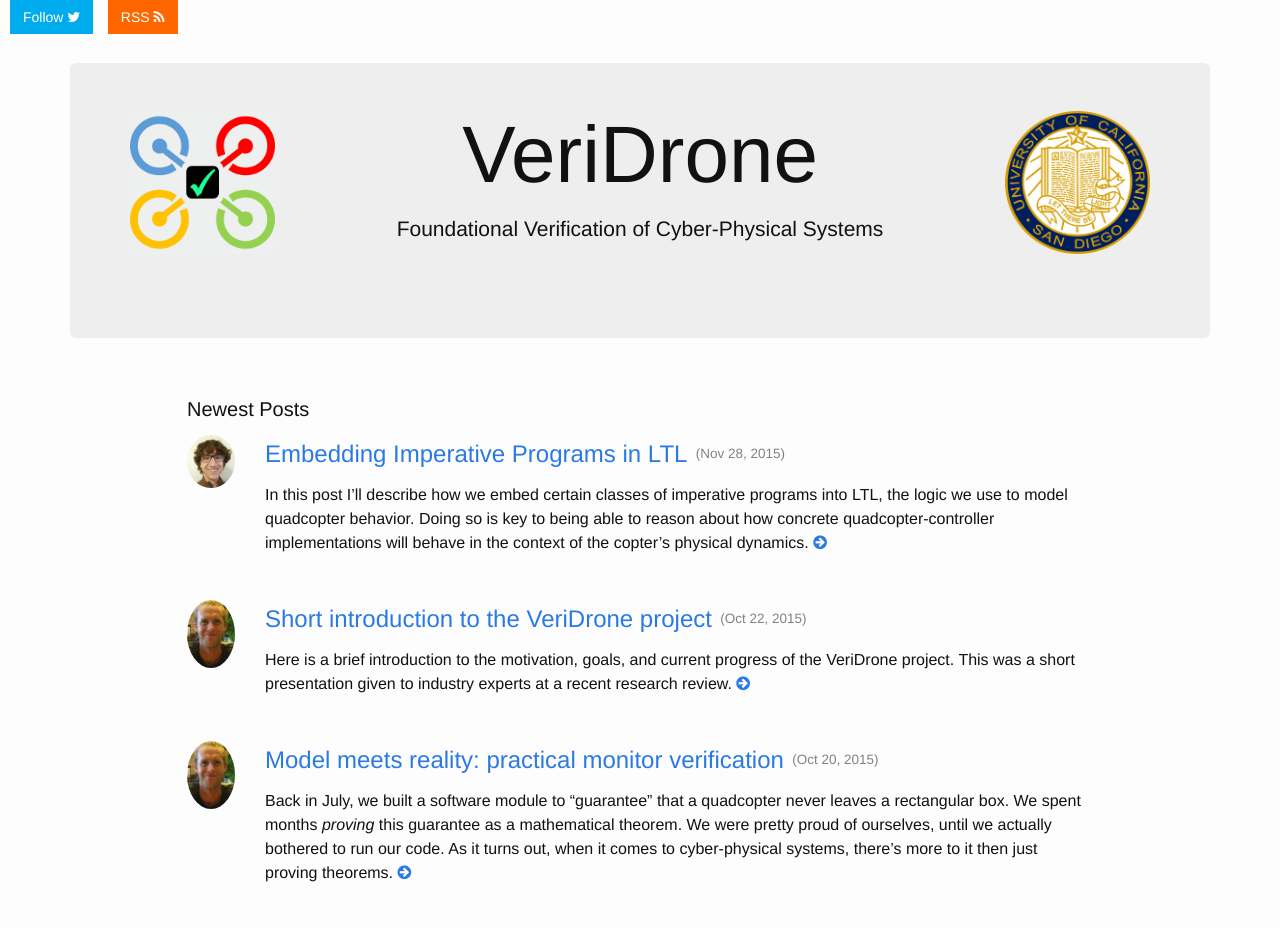
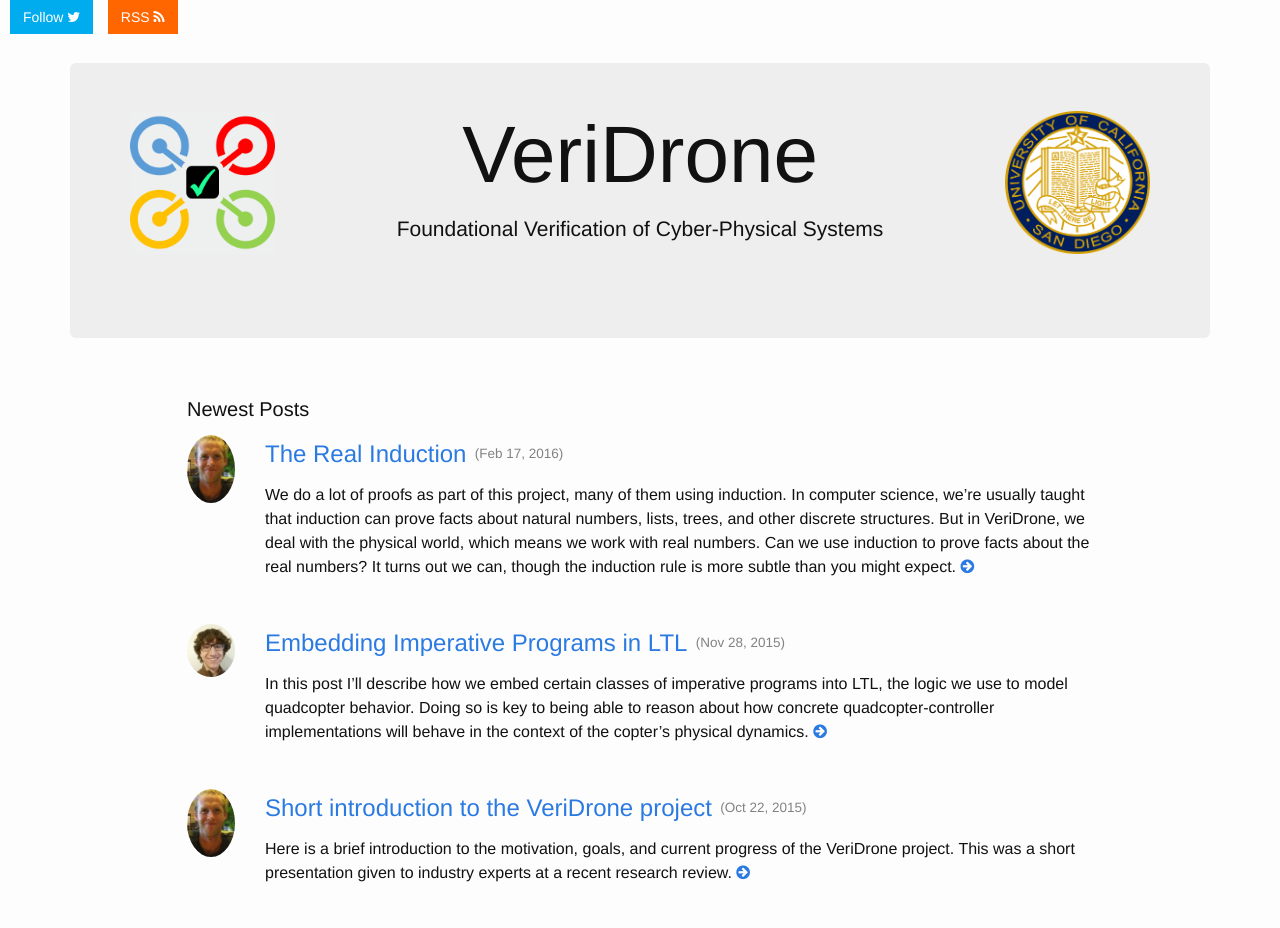
Before and after one commit to UCSD-PL/veridrone, a Jekyll site: the page built from index.html, in a window 1280 px wide. Shown: the top 928 px of the page. Built offline with Jekyll 4.4.1, drawn with Linux system fonts in a browser that asks for light colours; nearby versions of some CDN libraries.

Commit message:
New blog post.

```diff
--- a/_includes/head.html
+++ b/_includes/head.html
@@ -7,7 +7,9 @@
   <meta name="description" content="{% if page.excerpt %}{{ page.excerpt | strip_html | strip_newlines | truncate: 160 }}{% else %}{{ site.description }}{% endif %}">
 
   <!-- MathJax -->
-  <script src="http://cdn.mathjax.org/mathjax/latest/MathJax.js?config=TeX-AMS_HTML" type="text/javascript"></script>
+  <script type="text/javascript" async
+	  src="https://cdn.mathjax.org/mathjax/latest/MathJax.js?config=TeX-MML-AM_CHTML">
+  </script>
 
   <!-- Bootstrap -->
   <link rel="stylesheet" href="http://maxcdn.bootstrapcdn.com/bootstrap/3.3.5/css/bootstrap.min.css">
--- /dev/null
+++ b/_posts/2016-02-17-real-induction.markdown
@@ -0,0 +1,160 @@
+---
+layout: post
+title:  "The Real Induction"
+date:   2016-02-17 11:32:17
+author: daricket
+categories: induction
+---
+
+We do a lot of proofs as part of this project, many of them using
+induction. In computer science, we're usually taught that induction can
+prove facts about natural numbers, lists, trees, and other discrete
+structures. But in VeriDrone, we deal with the physical world, which means
+we work with real numbers. Can we use induction to prove facts about the
+real numbers? It turns out we can, though the induction rule is more subtle
+than you might expect.
+
+### "Normal" Induction
+
+Let's say you want to prove a property $$P$$ of natural numbers. Induction
+says that you can prove $$P$$ holds on *all* natural numbers if you can
+prove
+
+- $$P$$ holds on 0 and
+- For any $$n$$, if $$P$$ holds on $$n$$, then $$P$$ holds on $$n+1$$.
+
+Intuitively, this process resembles dominoes. We prove a fact for (knock
+over) the first element, and then use the inductive step to repeatedly
+prove the fact for (knock over) the next element.
+
+![]({{ site.baseurl }}/images/dominoes.jpeg)
+
+Now suppose we want to prove some other property $$Q$$ using induction, but
+$$Q$$ is a property of *real* numbers. Attempting to apply the same
+induction principle, we can prove that $$Q$$ holds on all non-negative real
+numbers if we can prove
+
+- $$Q$$ holds on 0 and
+- For any $$x \geq 0$$, if $$Q$$ holds on $$x$$, then $$Q$$ holds on ???
+
+It's not really clear how to complete the inductive step. What is the
+"next" real number after $$x$$? The real numbers are dense, which says that
+for any two real numbers that aren't the same, there's another real number
+between them. This means that there isn't really a notion of a next element
+in the reals, as there is for natural numbers, lists, trees, and all the
+other structures we normally perform induction on. Real numbers are not
+like dominoes.
+
+### Making it real
+
+While there isn't a next real number, we could consider the "next" element
+to be a non-empty interval of real numbers. Following this reasoning, the
+inductive step for real numbers would require one to prove
+
+- For any $$x \geq 0$$, if $$Q$$ holds on $$x$$, then $$Q$$ holds on all $$y \in [x,z)$$ for some $$z > x$$
+
+Unfortunately, this isn't quite sufficient. The problem is that we can
+continue to take positive steps forward without ever covering all the real
+numbers. That is, we might only prove $$Q$$ for all real numbers less than
+some bound:
+
+![]({{ site.baseurl }}/images/Zeno_Dichotomy_Paradox.png)
+
+There are a couple ways to resolve this issue. One is to ensure that each
+step is always at least as large as some positive constant. However, we'll
+take an alternate approach. In this approach, we'll make sure that if we
+prove $$Q$$ for all numbers less than some bound, then we prove it for that
+bound as well. Formally, this means we need a second inductive step:
+
+- For any $$x \geq 0$$, if $$Q$$ holds on all $$y \in [0,x)$$, then $$Q$$ holds on $$x$$
+
+To summarize, the full induction theorem states that we can prove that our
+friend $$Q$$ holds on all non-negative real numbers if we can prove:
+
+
+<ol type="I">
+  <li><script type="math/tex">Q</script> holds on 0</li>
+  <li>For any <script type="math/tex">x \geq 0</script>, if <script type="math/tex">Q</script> holds on all <script type="math/tex">y \in [0,x]</script>, then <script type="math/tex">Q</script> holds on all <script type="math/tex">y \in [x,z)</script> for some <script type="math/tex">z > x</script></li>
+  <li>For any <script type="math/tex">x \geq 0</script>, if <script type="math/tex">Q</script> holds on all <script type="math/tex">y \in [0,x)</script>, then <script type="math/tex">Q</script> holds on <script type="math/tex">x</script></li>
+</ol>
+
+Note that we've weakened the first inductive step by assuming that $$Q$$
+holds on all $$y \in [0,x]$$. This is possible for discrete induction as
+well.
+
+The proof of real induction proceeds by contradiction. We construct the set
+of all elements not satisfying $$Q$$ and rely on the fact that such a set
+has a greatest lower bound. If the greatest lower bound satisfies $$Q$$
+then this contradicts the first inductive step, and if it does not satisfy
+$$Q$$, then this contradicts the second inductive step.
+
+The following is a more formal proof, following the proof style from [this
+paper](http://research.microsoft.com/en-us/um/people/lamport/pubs/proof.pdf).
+
+<ul class="no-bullet">
+  <li>LET <script type="math/tex">A=\{x \in \mathbb{R} ~:~ 0 \leq x \wedge \neg Q(x) \}</script>.</li>
+  <li>ASSUME: <script type="math/tex">\exists~ x \in A</script></li>
+  <li>PROVE: <script type="math/tex">False</script></li>
+  <li>&lang;1&rang;1. <script type="math/tex">\exists~ i : \mathbb{R}</script> such that <script type="math/tex">i</script> is the greatest lower bound of <script type="math/tex">A</script>.
+    <ul class="no-bullet">
+      <li>PROOF: All non-empty lower bounded sets of reals have a greatest lower bound.</li>
+    </ul>
+  </li>
+  <li>&lang;1&rang;2. CASE: <script type="math/tex"> i\not\in A</script>.
+    <ul class="no-bullet">
+      <li>&lang;2&rang;1. <script type="math/tex">\forall x \in [0, i], Q(x)</script>
+          <ul class="no-bullet">
+      	      <li>PROOF: By the definition of greatest lower bound.</li>
+    	  </ul>
+      </li>
+      <li>&lang;2&rang;2. <script type="math/tex">\exists~ z > i : \forall y \in [i, z), Q(y)</script>
+          <ul class="no-bullet">
+      	      <li>PROOF: By &lang;2&rang;1 and II.</li>
+    	  </ul>
+      </li>
+      <li>&lang;2&rang;3. <script type="math/tex">z</script> is a lower bound of <script type="math/tex">A</script>.
+          <ul class="no-bullet">
+      	      <li>PROOF: By &lang;2&rang;1 and &lang;2&rang;2.</li>
+    	  </ul>
+      </li>
+      <li>&lang;2&rang;4. QED
+          <ul class="no-bullet">
+      	      <li>PROOF: By &lang;2&rang;3 and the definition of greatest lower bound.</li>
+    	  </ul>
+      </li>
+    </ul>
+  </li>
+  <li>&lang;1&rang;3. CASE: <script type="math/tex">i\in A</script>.
+    <ul class="no-bullet">
+      <li>&lang;2&rang;1. <script type="math/tex">\forall ~ 0 \leq x < i, Q(x)</script>.
+          <ul class="no-bullet">
+	      <li>PROOF: Since <script type="math/tex">i</script> is a lower bound of <script type="math/tex">A</script></li>
+    	  </ul>
+      </li>
+      <li>&lang;2&rang;2. <script type="math/tex">Q(i)</script>
+          <ul class="no-bullet">
+	      <li>PROOF: By III.</li>
+    	  </ul>
+      </li>
+      <li>&lang;2&rang;3. QED
+          <ul class="no-bullet">
+      	      <li>PROOF: By &lang;2&rang;2 and &lang;1&rang;3.</li>
+    	  </ul>
+      </li>
+    </ul>
+  </li>
+  <li>&lang;1&rang;4. QED
+       <ul class="no-bullet">
+      	  <li>PROOF: By &lang;1&rang;2 and &lang;1&rang;3.</li>
+       </ul>
+  </li>
+</ul>
+
+Of course, I didn't come up with any of this myself. I took the theorem and
+proof from [this
+paper](http://math.uga.edu/~pete/instructors_guide_shorter.pdf), which
+mentions a number of other papers presenting some version of the theorem.
+
+My esteemed colleague Gregory would also like me to mention that this
+result leverages the topology of the real numbers, though I'm not sure if
+anyone really knows what that means.
--- a/css/main.scss
+++ b/css/main.scss
@@ -197,3 +197,7 @@
     margin: 3px auto;
   }
 }
+
+.no-bullet {
+  list-style-type: none;
+}
```
Also changed, not shown: images/Zeno_Dichotomy_Paradox.png (added), images/dominoes.jpeg (added).
